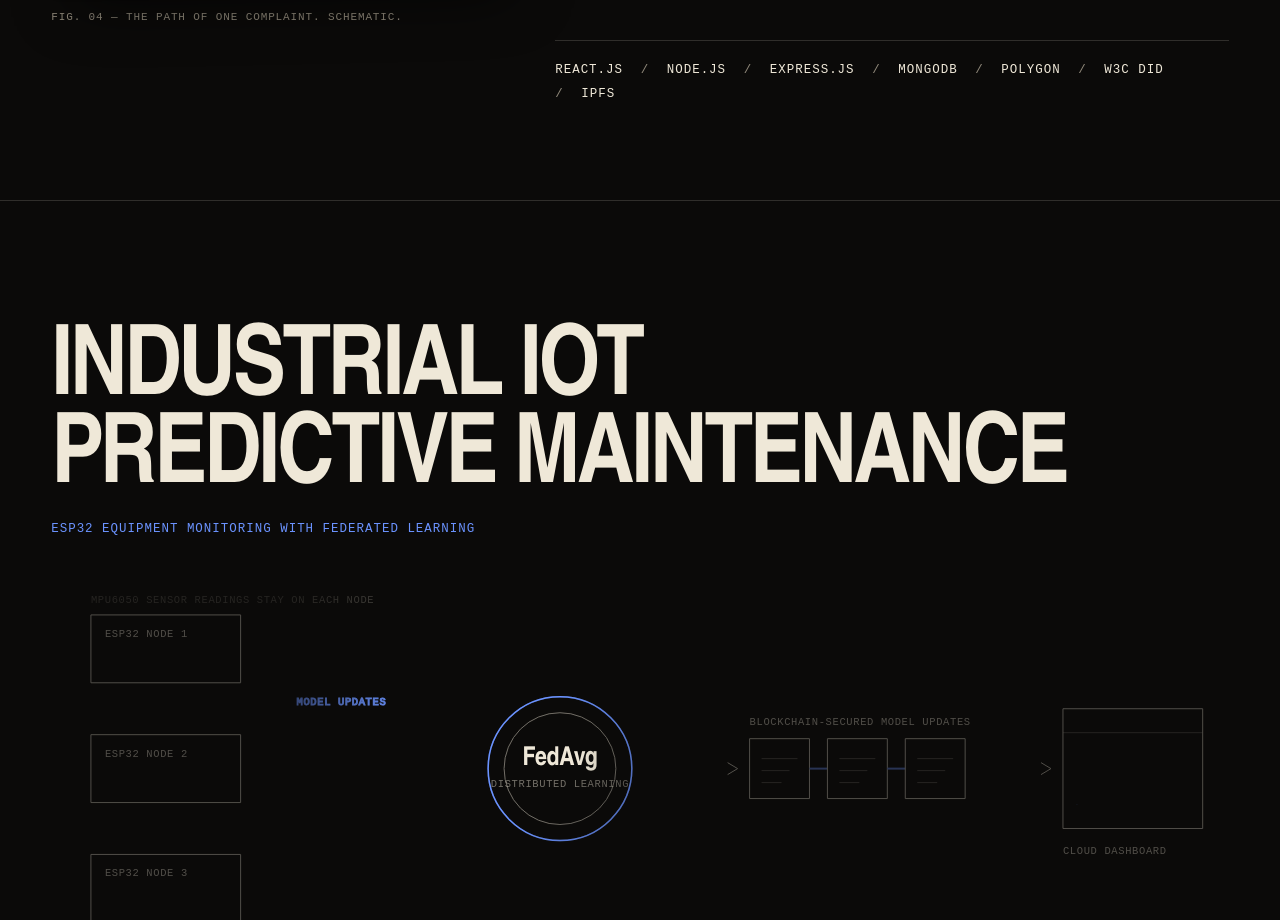
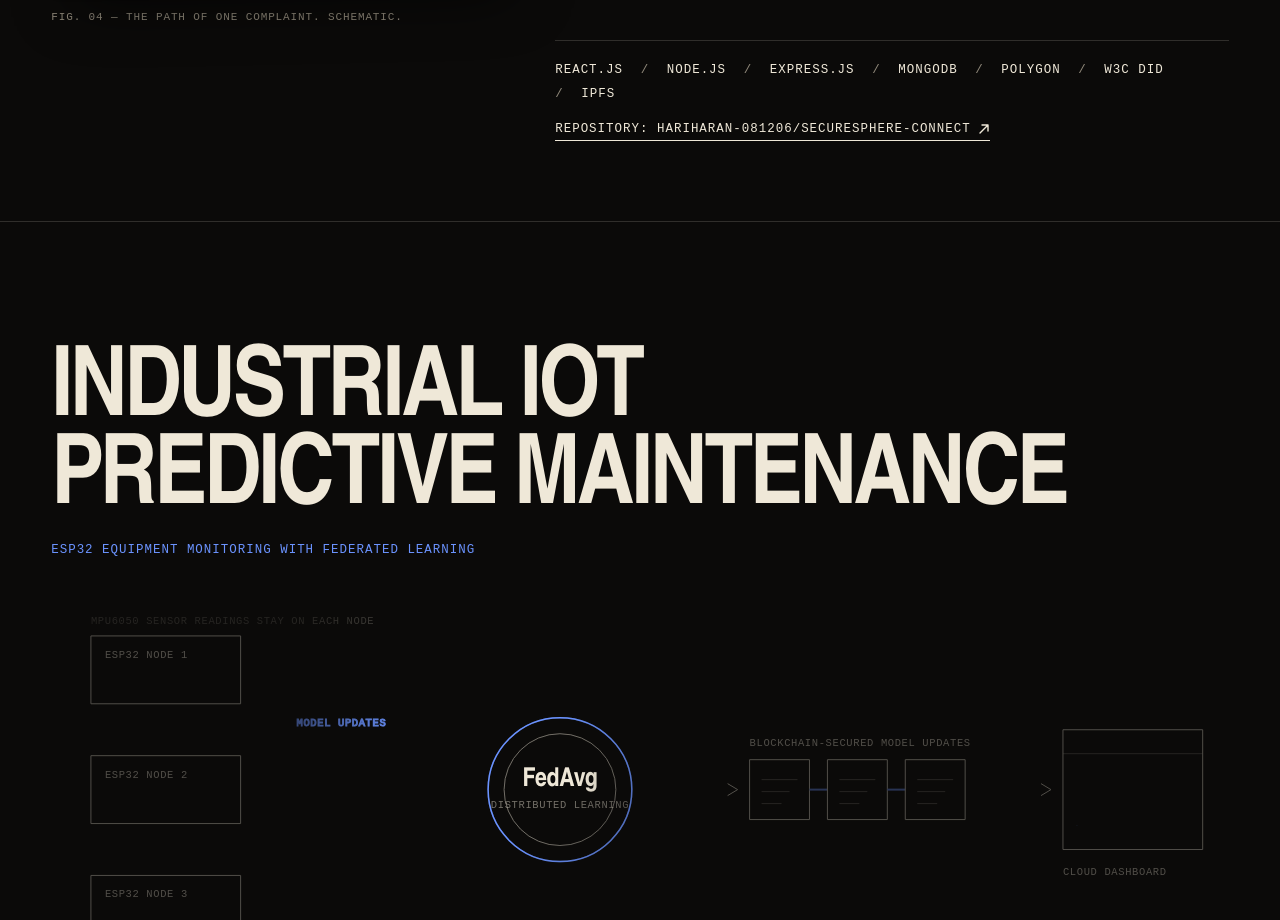
Before and after one commit to harish-ram247/My-Portfolio, a Next.js app: page / in a window 1280 px wide. Shown: the part 3920-4840 px from the top of the page. Built offline with nearby package versions, Linux system fonts and the light colour scheme; a web font is replaced by a local one.

Commit message:
Link CyberShield to its team repository
Adds Hariharan-081206/securesphere-connect as the CyberShield repository
link under its stack.

```diff
--- a/src/content/site.ts
+++ b/src/content/site.ts
@@ -83,6 +83,11 @@ export const caseStudies: CaseStudy[] = [
       "IPFS evidence storage",
     ],
     stack: ["React.js", "Node.js", "Express.js", "MongoDB", "Polygon", "W3C DID", "IPFS"],
+    // Team repository, supplied by Harish (23 Nov 2026).
+    repo: {
+      label: "Hariharan-081206/securesphere-connect",
+      href: "https://github.com/Hariharan-081206/securesphere-connect",
+    },
     accent: "red",
   },
   {
```
